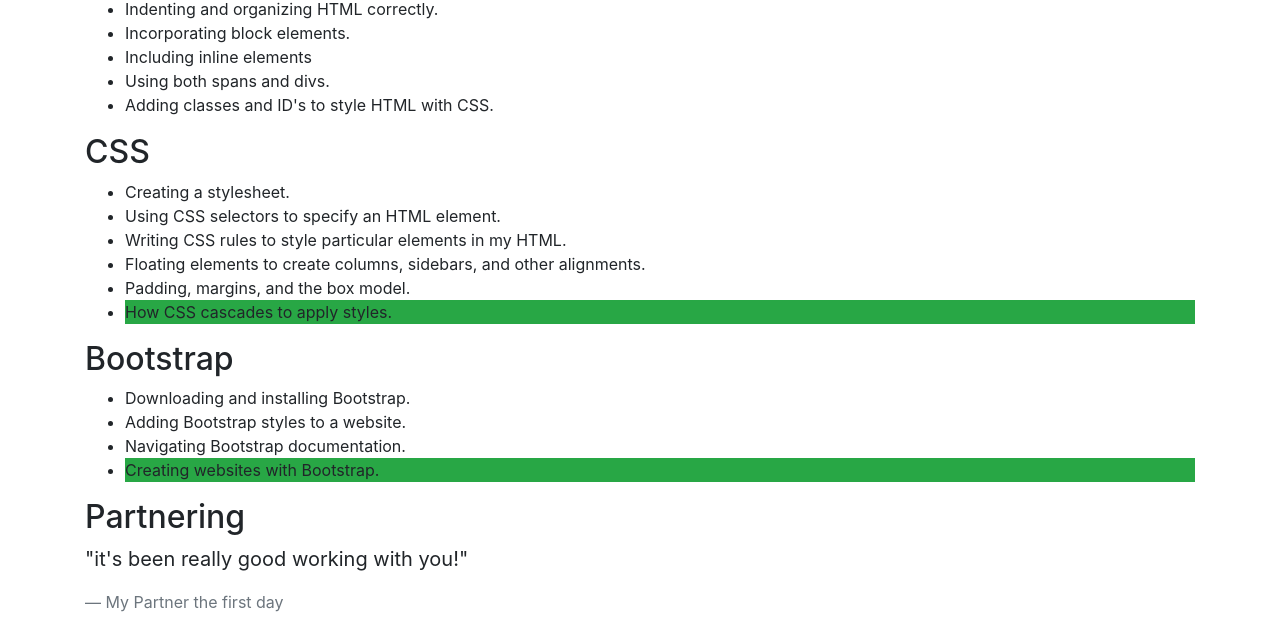
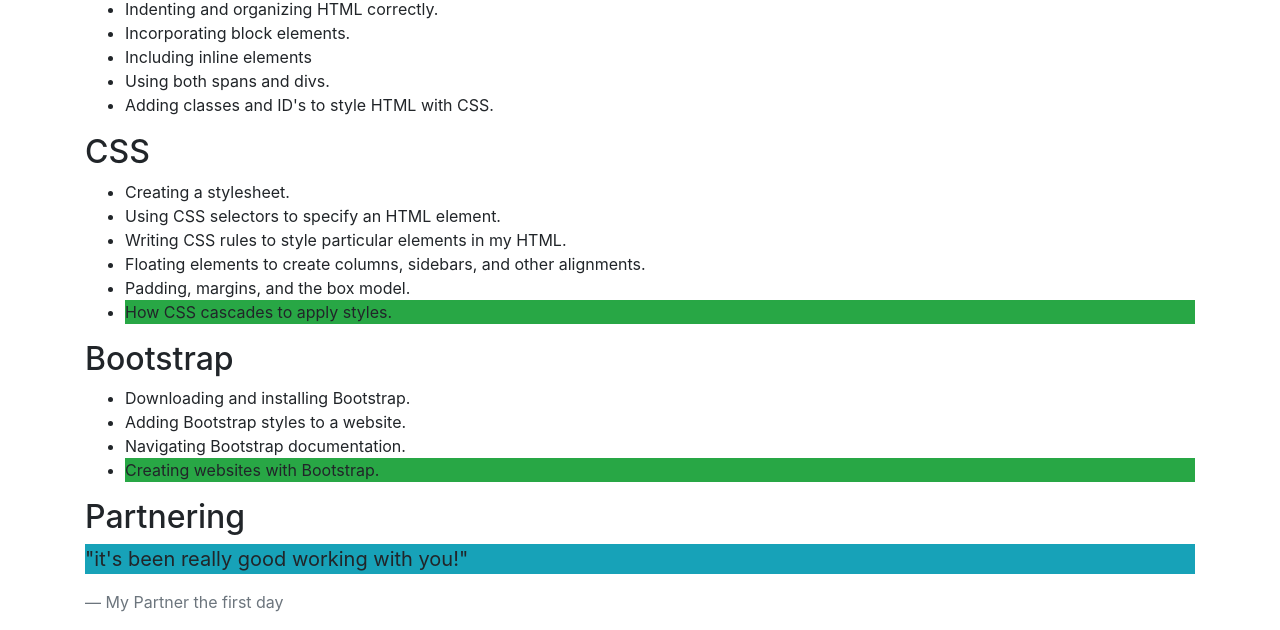
Before and after one commit to selinda-c/section-review, a plain HTML site: page index.html in a window 1280 px wide. Shown: the part 694-1324 px from the top of the page. Drawn offline with Linux system fonts and the light colour scheme.

Commit message:
ADD bg color to quote

```diff
--- a/index.html
+++ b/index.html
@@ -53,7 +53,7 @@
    </ul>
    <h2>Partnering</h2>
    <blockquote class="blockquote">
-     <p>"it's been really good working with you!"</p>
+     <p class="bg-info">"it's been really good working with you!"</p>
      <footer class="blockquote-footer">My Partner the first day</footer>
    </blockquote>
   </div>
```
